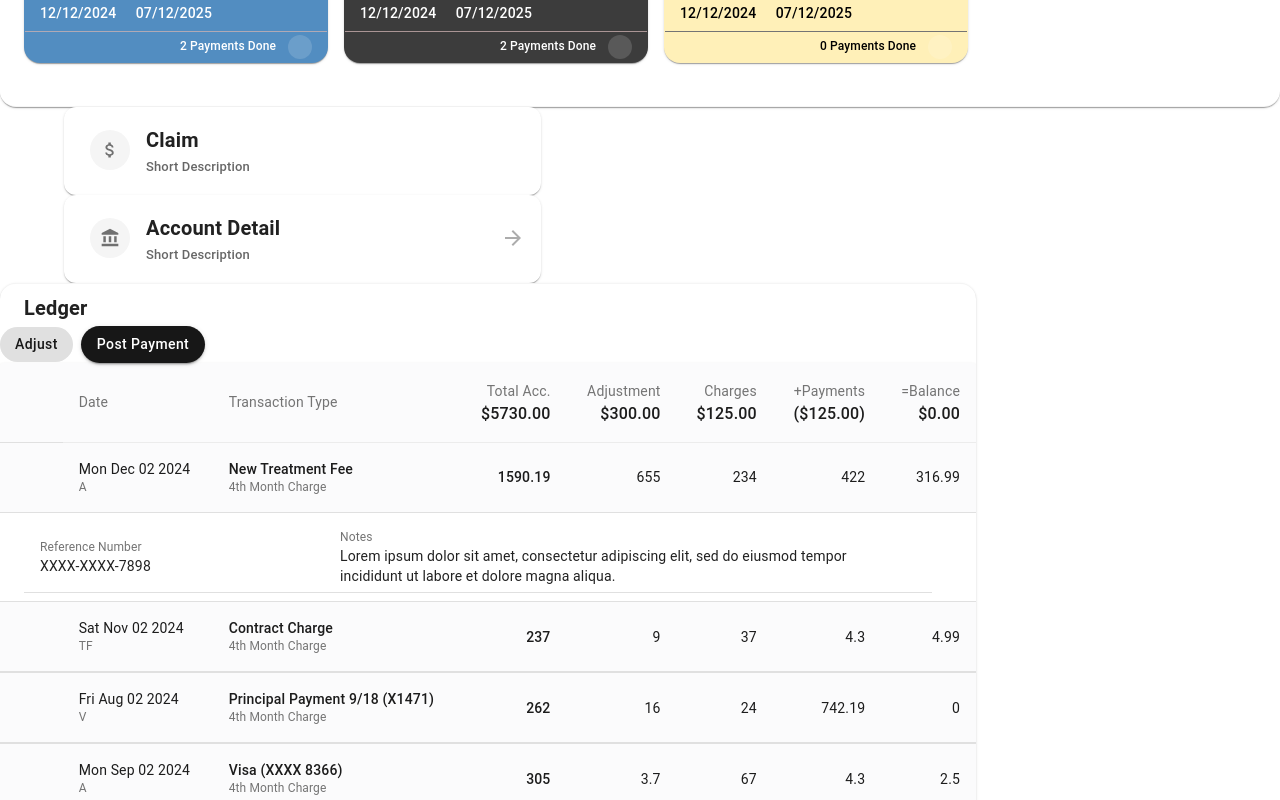
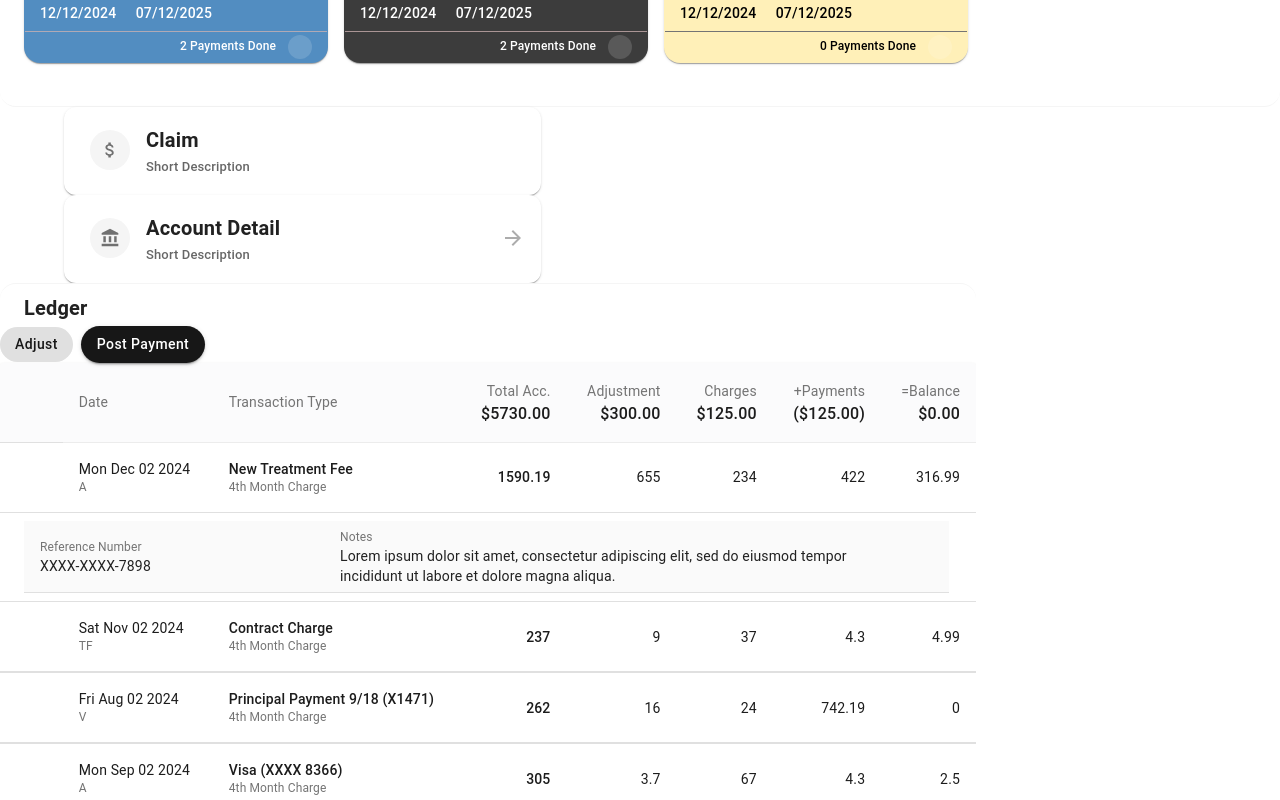
Before and after one commit to pavithranJ8/BerryStudio, a React (Vite) app: page / in a window 1280 px wide. Both pictures are taken after a click on the button 30 px from the left and 2493 px from the top of the page. Shown: the part 2016-2816 px from the top of the page. Built offline with nearby package versions, Linux system fonts and the light colour scheme; some icons are missing.

Commit message:
Ledger changes

```diff
--- a/src/components/ActionCard.tsx
+++ b/src/components/ActionCard.tsx
@@ -30,7 +30,7 @@ const StyledCard = styled(Card)(() => ({
   cursor: 'pointer',
   '&:hover': {
     transform: 'translateY(-2px)',
-    boxShadow: '0 4px 12px rgba(0,0,0,0.1)',
+    // boxShadow: '0 4px 12px rgba(0,0,0,0.1)',
   },
 }));
 
--- a/src/components/AutoPayment.tsx
+++ b/src/components/AutoPayment.tsx
@@ -278,9 +278,9 @@ const AutoPayments: React.FC = () => {
   };
 
   return (
-    <Box sx={{bgcolor: '#FFFFFF', width: '976px',  height: '280px' }}>
+    <Box sx={{bgcolor: '#FFFFFF', width: '976px',  height: '280px', boxShadow: 'none' }}>
       <Container>
-        <Box sx={{ display: 'flex', justifyContent: 'space-between', alignItems: 'center', marginTop: '16px', marginLeft: '2px'}}>
+        <Box sx={{ display: 'flex', justifyContent: 'space-between', alignItems: 'center', marginTop: '16px', marginLeft: '2px', boxShadow: 'none'}}>
           <Typography variant="h6" fontWeight={600} sx={{color: '#1C1C1C', fontSize: '20px', textTransform: 'capitalize'}}>
             Auto Payments
           </Typography>
@@ -303,7 +303,7 @@ const AutoPayments: React.FC = () => {
           </Button>
         </Box>
 
-        <Box sx={{ position: 'relative', width:'976px', height: '184px', marginTop: '16px' }}>
+        <Box sx={{ position: 'relative', width:'976px', height: '184px', marginTop: '16px', boxShadow: 'none' }}>
           <Grid container sx={{gap: '16px'}}>
             {subscriptions.map((subscription) => (
               <Grid key={subscription.id}>
--- a/src/components/BarChart.tsx
+++ b/src/components/BarChart.tsx
@@ -89,7 +89,7 @@ import {
     },
   };
   return (
-    <Box className="h-64 mb-4">
+    <Box className="h-64 mb-4" sx={{boxShadow: 'none'}}>
     <Bar options={chartOptions} data={chartData} />
   </Box>
   );
--- a/src/components/Table.tsx
+++ b/src/components/Table.tsx
@@ -60,7 +60,7 @@ function createData(
 
     return (
       <React.Fragment>
-        <TableRow sx={{ '& > *': { borderBottom: 'unset' }, background: '#FBFBFC' }} >
+        <TableRow sx={{ '& > *': { borderBottom: 'unset' }, background: '#FFFFFF' }} >
           <TableCell>
             <IconButton
               aria-label="expand row"
@@ -91,8 +91,8 @@ function createData(
         <TableRow>
           <TableCell style={{ paddingBottom: 0, paddingTop: 0 }} colSpan={10}>
             <Collapse in={open} timeout="auto" unmountOnExit>
-              <Box sx={{ margin: 1, width: '908px'}}>
-                <Table size="small" aria-label="purchases">
+              <Box sx={{ margin: 1, width: '925px', background: '#FAFAFA', boxShadow: 'none'}}>
+                <Table size="small" aria-label="purchases" sx={{background: '#FAFAFA'}}>
                   <TableBody>
                     {row.subDescription.map((historyRow) => (
                       <TableRow key={historyRow.id}>
@@ -155,7 +155,7 @@ function createData(
               </Typography></TableCell>
             </TableRow>
           </TableHead>
-          <TableBody>
+          <TableBody >
             {rows.map((row) => (
               <Row key={row.id} row={row} />
             ))}
--- a/src/components/ledger.tsx
+++ b/src/components/ledger.tsx
@@ -98,7 +98,7 @@ const ledger = () => {
   return (
     <div className="flex h-screen bg-[#FFFFFF]">
       {/* Sidebar */}
-      <div className={`fixed shrink-0 h-screen shadow-md flex flex-col  ${
+      <div className={`fixed shrink-0 h-screen flex flex-col  ${
           collapsed ? 'w-16' : 'w-64'
         }`}>
         <div className="mb-8 mt-4 ml-6">
@@ -187,7 +187,7 @@ const ledger = () => {
 
       {/* Main Content */}
 
-      <div className={`flex-1 bg-gradient-to-b from-[#E0F1E1] via-[#FAFDFA] to-[#FAFAFB] ${
+      <div className={`flex-1 h-[280vh] bg-gradient-to-b from-[#E0F1E1] via-[#FAFDFA] to-[#FAFAFB]  ${
           collapsed ? 'ml-16' : 'ml-64'
         }`}>
         {/* Header */}
@@ -301,7 +301,7 @@ const ledger = () => {
 
               {/* <Paper elevation={1} className="w-64 h-full"> */}
               <div className="bg-white shrink-0 rounded-lg border p-3 h-[100%] w-[240px]">
-                <Box className="p-4 border-b rounded-sm">
+                <Box className="p-4 border-b rounded-sm" sx={{boxShadow: 'none'}}>
                   <Typography variant="subtitle2" className="uppercase mb-2" sx={{ fontSize: '12px', fontWeight: '700', color: '#8D8D8D' }}>
                     OVERVIEW
                   </Typography>
@@ -313,7 +313,7 @@ const ledger = () => {
 
                 <Divider />
 
-                <Box className="p-4 border-b mt-1 rounded-sm">
+                <Box className="p-4 border-b mt-1 rounded-sm" sx={{boxShadow: 'none'}}>
                   <Typography variant="subtitle2" className="uppercase mb-2" sx={{ fontSize: '12px', fontWeight: '700', color: '#8D8D8D' }}>
                     PATIENT ACCOUNT
                   </Typography>
@@ -335,7 +335,7 @@ const ledger = () => {
 
                 <Divider />
 
-                <Box className="p-4 mt-1 rounded-sm">
+                <Box className="p-4 mt-1 rounded-sm" sx={{boxShadow: 'none'}}>
                   <Typography variant="subtitle2" className="text-gray-500 text-xs font-medium uppercase mb-2">
                     INSURANCE ACCOUNT
                   </Typography>
@@ -364,6 +364,7 @@ const ledger = () => {
                     height: '543px',
                     borderRadius: '16px',
                     border: '1px',
+                    boxShadow: 'none'
                   }}>
                   <div className="flex justify-between items-center mb-4 mt-6 h-[50px] w-[912px] ml-8" >
                     <div>
@@ -448,7 +449,8 @@ const ledger = () => {
                     borderRadius: '16px',
                     border: '1px',
                     borderColor: '#0000000A',
-                    borderBlockStyle: 'inherit'
+                    borderBlockStyle: 'inherit',
+                    boxShadow: 'none'
                     // border-block-style: inherit;
                   }}>
                   <div className="flex space-x-4 mb-4">
@@ -463,13 +465,14 @@ const ledger = () => {
                 </div>
 
                 {/* Ledger */}
-                <Card className="rounded-lg"
+                <Card className="rounded-2xl"
                   sx={{
                     maxWidth: '976px',
                     borderRadius: '16px',
                     border: '1px',
                     borderColor: '#0000000A',
-                    borderBlockStyle: 'inherit'
+                    borderBlockStyle: 'inherit',
+                    boxShadow: 'none'
                   }}>
                   <div className="mb-4 mt-4">
                     <div className="flex justify-between items-center mb-4 w-[976px]">
```
